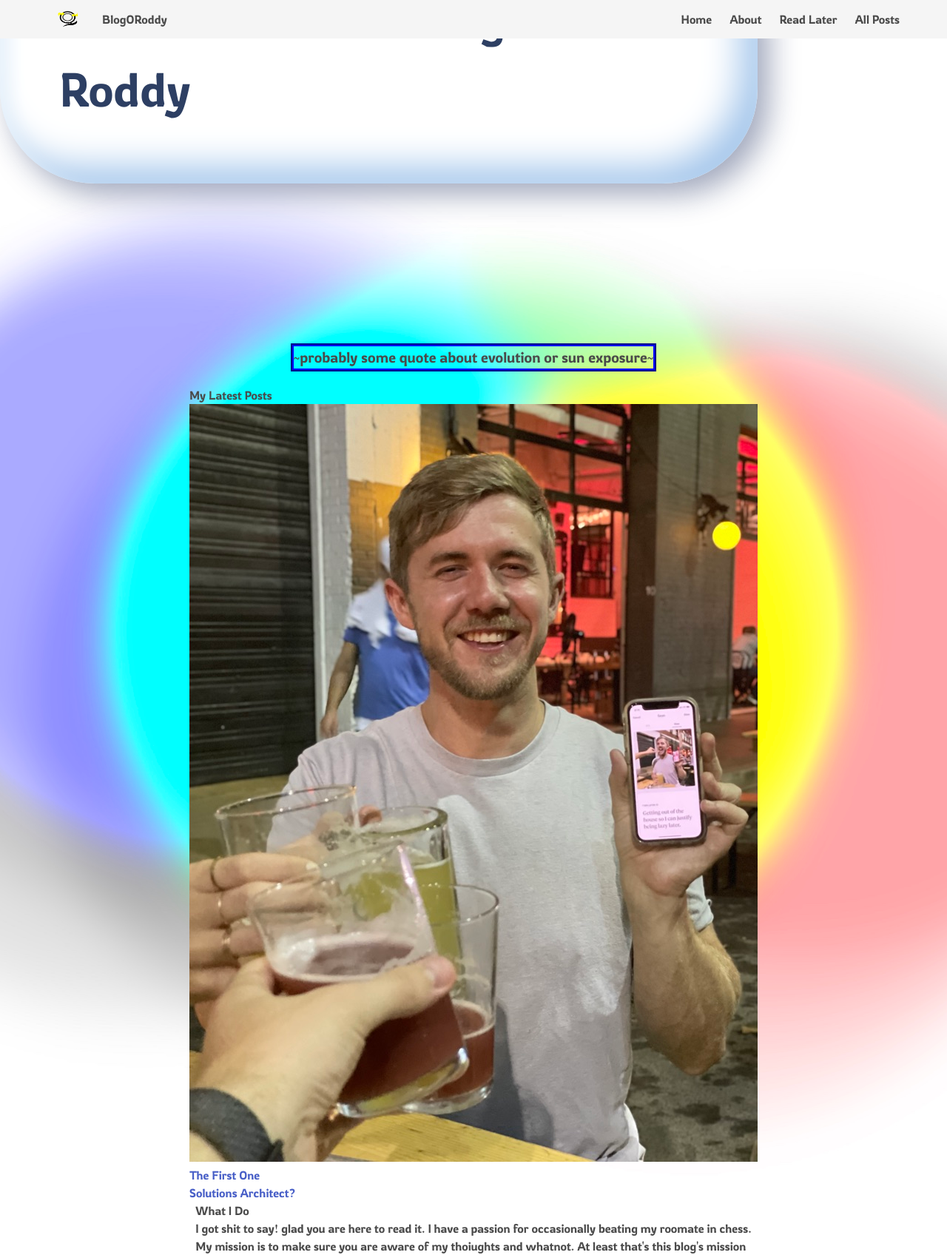
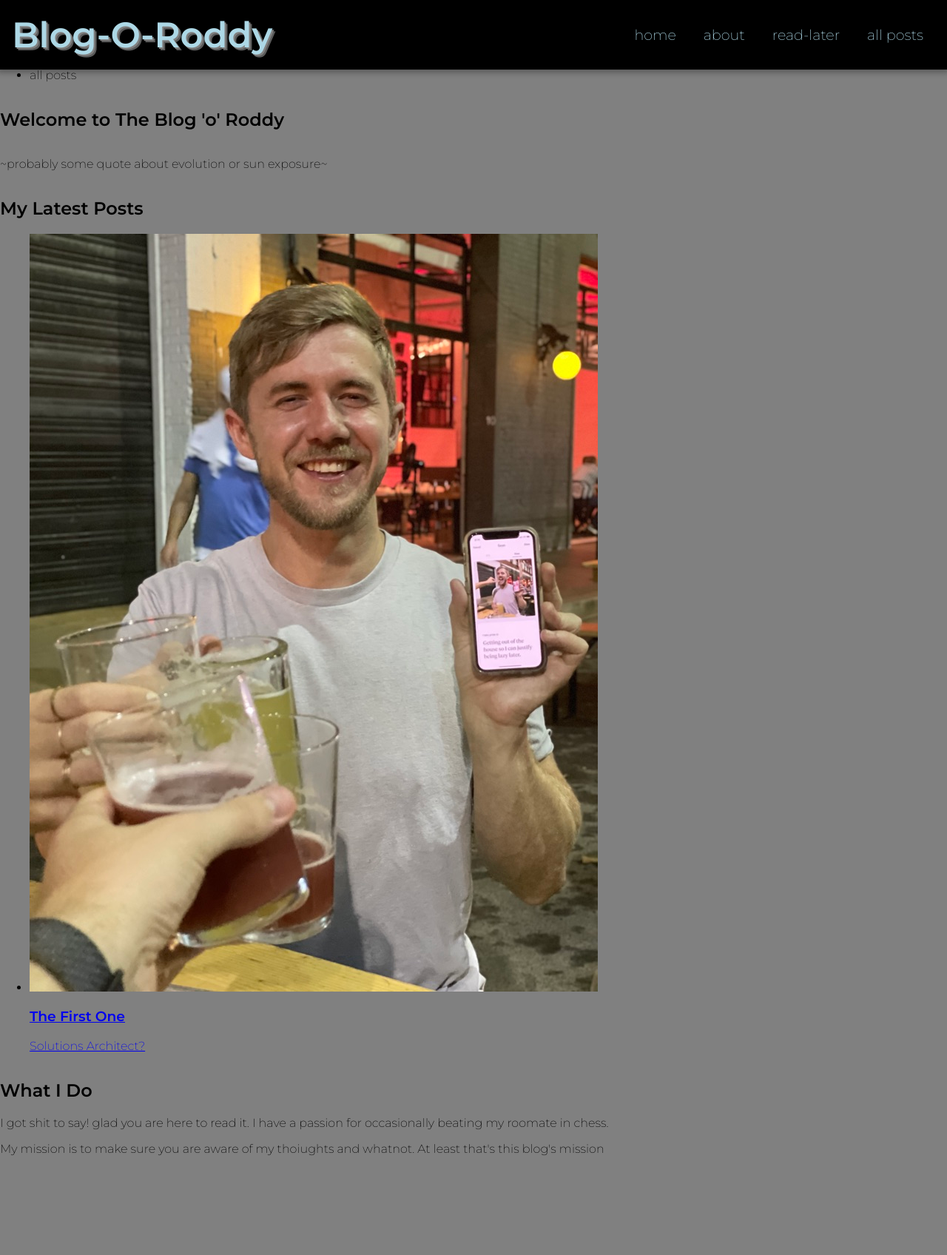
Before and after one commit to seantolbert/blogoroddy, a Django app: page / in a window 1280 px wide. Shown: the whole page at 74% size. After the commit the page ends 1562 px from the top, so only its background shows below. Run offline with Django 3.2, Linux system fonts and the light colour scheme; data comes from the database, SQL or seed files in the repository; both versions use the stored data as it was after the commit; some libraries are stand-ins or nearby versions.

Commit message:
adds overcomplicated navbar

```diff
--- /dev/null
+++ b/poster/static/poster/base.css
@@ -0,0 +1,162 @@
+@import url('https://fonts.googleapis.com/css2?family=Montserrat:wght@200;600&display=swap');
+
+html, body {
+  height: 100%;
+}
+
+body {
+  margin: 0;
+  display: flex;
+  flex-direction: column;
+  font-family: "Montserrat", sans-serif;
+  background: grey;
+}
+
+nav {
+  display: flex;
+  justify-content: space-between;
+  align-items: center;
+  position: fixed;
+  width: 100%;
+  background: black;
+  box-shadow: 0 0 8px 4px rgba(0,0,0,0.3);
+  box-sizing: border-box;
+  padding: 16px;
+  color: lightblue;
+  transition: all 0.3s ease;
+  transform: translateY(-100px);
+}
+
+.active {
+  transform: translateY(0);
+}
+
+nav > h1 {
+  margin: 0;
+  font-size: 3rem;
+  text-shadow: 2px 2px 0px grey, 4px 4px 0px rgba(225, 225, 225, 0.4);
+  transition: all 0.5s ease;
+}
+
+nav > ul {
+  list-style-type: none;
+  padding: 0;
+  font-size: 1.2rem;
+}
+
+nav > ul > li {
+  display: inline-block;
+  padding: 0 1rem;
+  position: relative;
+  cursor: pointer;
+}
+
+nav > ul > li::after {
+  position: absolute;
+  left: 0;
+  bottom: -16px;
+  opacity: 0;
+  content: '';
+  height: 4px;
+  width: 100%;
+  background: black;
+  transition: all 0.3s ease;
+}
+
+nav > ul > li::before {
+  position: absolute;
+  left: calc(50% - 8px);
+  bottom: -16px;
+  opacity: 0;
+  content: '';
+  background: black;
+  height: 16px;
+  width: 0px;
+  clip-path: polygon(50% 33%, 100% 100%, 0 100%);
+  -webkit-clip-path: polygon(50% 33%, 100% 100%, 0 100%);
+  transition: all 0.3s ease;
+}
+
+nav > ul > li:hover::after,
+nav > ul > li:hover::before {
+  opacity: 1;
+  width: 16px;
+}
+
+nav > i {
+  padding: 1rem;
+  display: none!important;
+}
+
+/* @media only screen and (max-width: 760px) {
+  nav > h1 {
+    font-size: 2rem;
+  }
+
+  nav > i {
+    display: block!important;
+    cursor: pointer;
+  }
+
+  nav > ul {
+    display: block!important;
+  }
+
+  aside {
+    display: block!important;
+  }
+}
+
+aside {
+  display: none;
+  position: fixed;
+  top: 0;
+  left: 0;
+  height: 100%;
+  width: 50%;
+  overflow-y: auto;
+  background: black;
+  z-index: 100;
+  transition: all 0.3 ease;
+}
+
+aside > ul {
+  list-style-type: none;
+  font-size: 1.2rem;
+  color: lightblue;
+  padding: 1rem 0;
+}
+
+aside > ul > li {
+  display: block;
+  padding: 1rem 3rem;
+  transition: all 0.5s ease;
+  cursor: pointer;
+}
+
+aside > ul > li:hover {
+  background: rgba(225, 225, 225, 0.2);
+}
+
+aside > ul > li > i {
+  width: 100%;
+  text-align: right;
+}
+
+.hide-aside {
+  left: -50%;
+}
+
+.overlay {
+  position: fixed;
+  background: rgba(0, 0, 0, 0.7);
+  top: 0;
+  left: 0;
+  right: 0;
+  bottom: 0;
+  z-index: 99;
+}
+
+.hide-overlay {
+  display: none;
+} */
--- a/poster/static/poster/home.css
+++ /dev/null
@@ -1,54 +0,0 @@
-@import url('https://fonts.googleapis.com/css2?family=Abril+Fatface&family=Montserrat:wght@700&family=Rowdies:wght@300;700&family=Space+Mono&display=swap');
-
-* {
-    box-sizing: border-box;
-    font-family: 'Rowdies', cursive;
-    margin: 0;
-}
-
-main {
-    display: flex;
-    flex-direction: column;
-    align-items: center;
-    justify-content: center;
-    overflow: hidden;
-    background: url('images/background.jpg') center/cover;
-    margin: 0;
-    padding: 0;
-}
-
-.picture {
-    border: 2px blue solid;
-    border-radius: 30px;
-}
-
-.headline {
-    width: 80%;
-    max-width: 1240px;
-    padding: 5rem;
-    margin: 20px;
-    position: relative;
-    top: 40%;
-    left: 30%;
-    transform: translate(-50%, -50%);
-    background: #ffffff;
-    box-shadow: 15px 15px 40px rgba(18, 34, 88, 0.4), inset 12px 12px 24px #E8F2FB, inset -24px -24px 48px #A7C8EC;
-    border-radius: 8rem;
-}
-
-.headline__text {
-    color: #2D3F63;
-    font-size: 4rem;
-}
-
-#quote {
-  margin: 20px;
-  border: 2px darkblue solid;
-  position: relative;
-  top: 50%;
-}
-
-.quote__text {
-  border: 2px blue solid;
-  font-size: 20px;
-}
--- a/poster/templates/poster/home.html
+++ b/poster/templates/poster/home.html
@@ -8,7 +8,7 @@
 <link rel='stylesheet' href='{% static 'poster/partials/post.css' %}' />
 <link rel='stylesheet' href='{% static 'poster/home.css' %}'>
 {% endblock  %}
-<main>
+
   <section class="headline">
     <div class="headline__container">
       <h2 class="headline__text">Welcome to The Blog 'o' Roddy</h2>
@@ -37,5 +37,5 @@
         My mission is to make sure you are aware of my thoiughts and whatnot. At least that's this blog's mission
       </p>
     </section>
-  </main>
+
     {% endblock %}
--- a/templates/base.html
+++ b/templates/base.html
@@ -9,68 +9,38 @@
     <title>{% block title %}{% endblock title %}</title>
     <link
       rel="stylesheet"
-      href="https://cdn.jsdelivr.net/npm/bulma@0.9.3/css/bulma.min.css"
-      />
-      <link rel="stylesheet" href='{% static 'app.css' %}' />
-    {% block css_files%}
-    {% endblock css_files %}
+      href="https://use.fontawesome.com/releases/v5.6.3/css/all.css"
+      integrity="sha384-UHRtZLI+pbxtHCWp1t77Bi1L4ZtiqrqD80Kn4Z8NTSRyMA2Fd33n5dQ8lWUE00s/"
+      crossorigin="anonymous"
+    />
+    <link rel="stylesheet" href='{% static 'poster/base.css' %}' />
+    {% block css_files%}{% endblock css_files %}
   </head>
   <body>
     <header>
-      <div class="has-background-light">
-        <div class="container">
-          <nav
-            class="navbar has-background-light"
-            role="navigation"
-            aria-label="main navigation"
-          >
-            <div class="navbar-brand">
-              <a class="navbar-item" href="{% url 'home' %}">
-                <img
-                  src="{% static 'poster/images/Quotate_Logo.png' %}"
-                  width="50"
-                  height="70"
-                />
-              </a>
-              <a
-                role="button"
-                class="navbar-burger burger"
-                aria-label="menu"
-                aria-expanded="false"
-                data-target="navnav"
-              >
-                <span aria-hidden="true"></span>
-                <span aria-hidden="true"></span>
-                <span aria-hidden="true"></span>
-              </a>
-            </div>
-            <div id="navnav" class="navbar-menu">
-              <div class="navbar-start">
-                <span class="navbar-item"> BlogORoddy </span>
-              </div>
-              <div class="navbar-end">
-                <a class="navbar-item" href="{% url 'home' %}"> Home </a>
-                <a class="navbar-item" href="{% url 'about' %}"> About </a>
-                <a class="navbar-item" href="{% url 'read-later' %}"
-                  >Read Later</a
-                >
-                <a class="navbar-item" href="{% url 'index' %}">All Posts</a>
-              </div>
-            </div>
-          </nav>
-        </div>
-      </div>
+      <nav class="active">
+        <h1>Blog-O-Roddy</h1>
+        <ul>
+          <li>home</li>
+          <li>about</li>
+          <li>read-later</li>
+          <li>all posts</li>
+        </ul>
+        <i class="fas fa-bars fa-2x"></i>
+      </nav>
+
+      <aside class="hide-aside">
+        <ul>
+          <li><i class="fas  fa-times fa-lg" ></i></li>
+          <li>home</li>
+          <li>about</li>
+          <li>read-later</li>
+          <li>all posts</li>
+        </ul>
+      </aside>
+
+      <div class="overlay hide-overlay"></div>
     </header>
     {% block content %}{% endblock content %}
   </body>
-  <script>
-    const navButton = document.querySelector(
-      "nav .navbar-brand a.navbar-burger.burger[role='button']"
-    );
-
-    navButton.addEventListener("click", function (e) {
-      const navMenu = document.getElementById(e.target.dataset.target);
-      navMenu.classList.toggle("is-active");
-    });
-  </script>
 </html>
```
Also changed, not shown: static/app.css (added, +50 -0 lines), db.sqlite3, static/images/background2.jpg (added), static/navbar.js (deleted).
